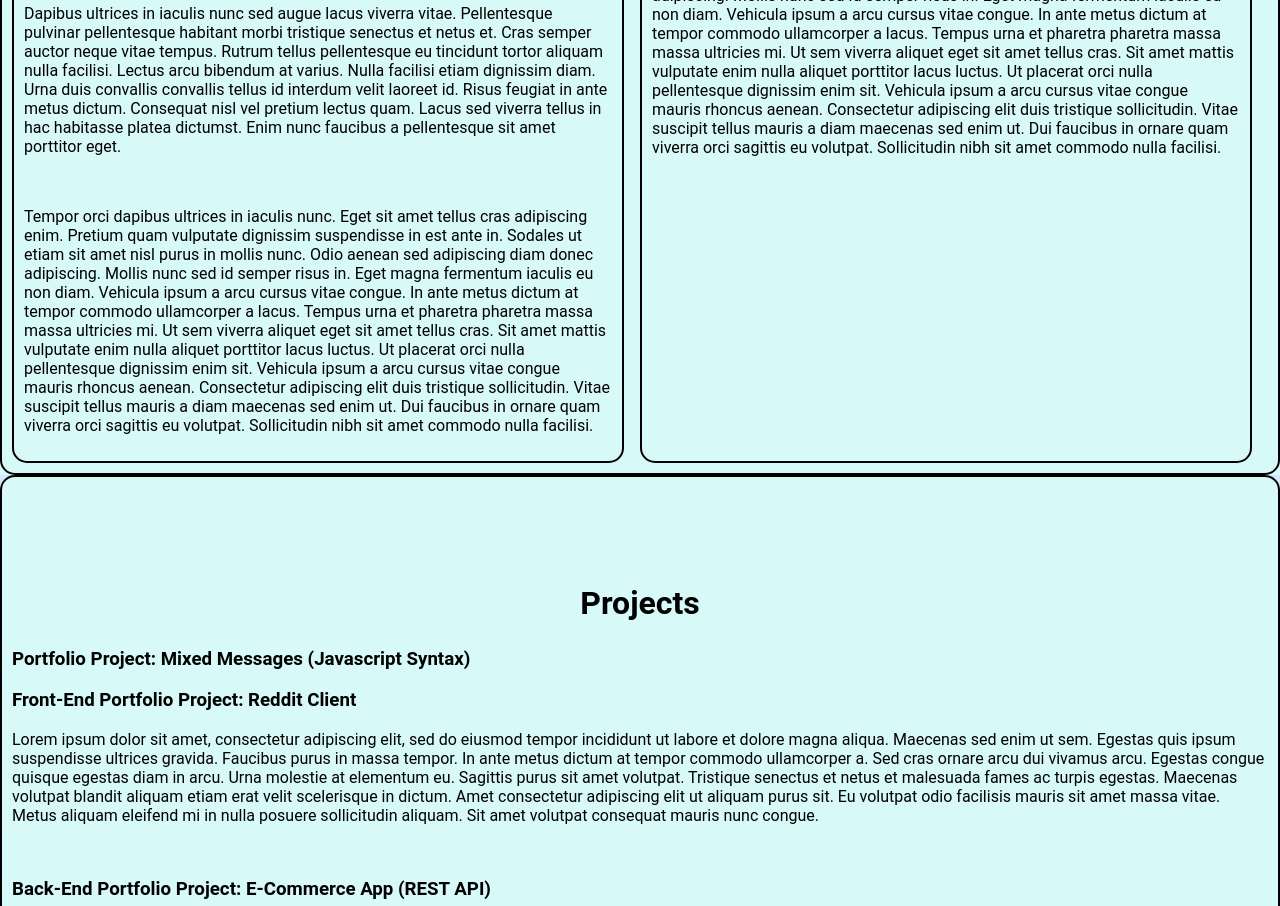
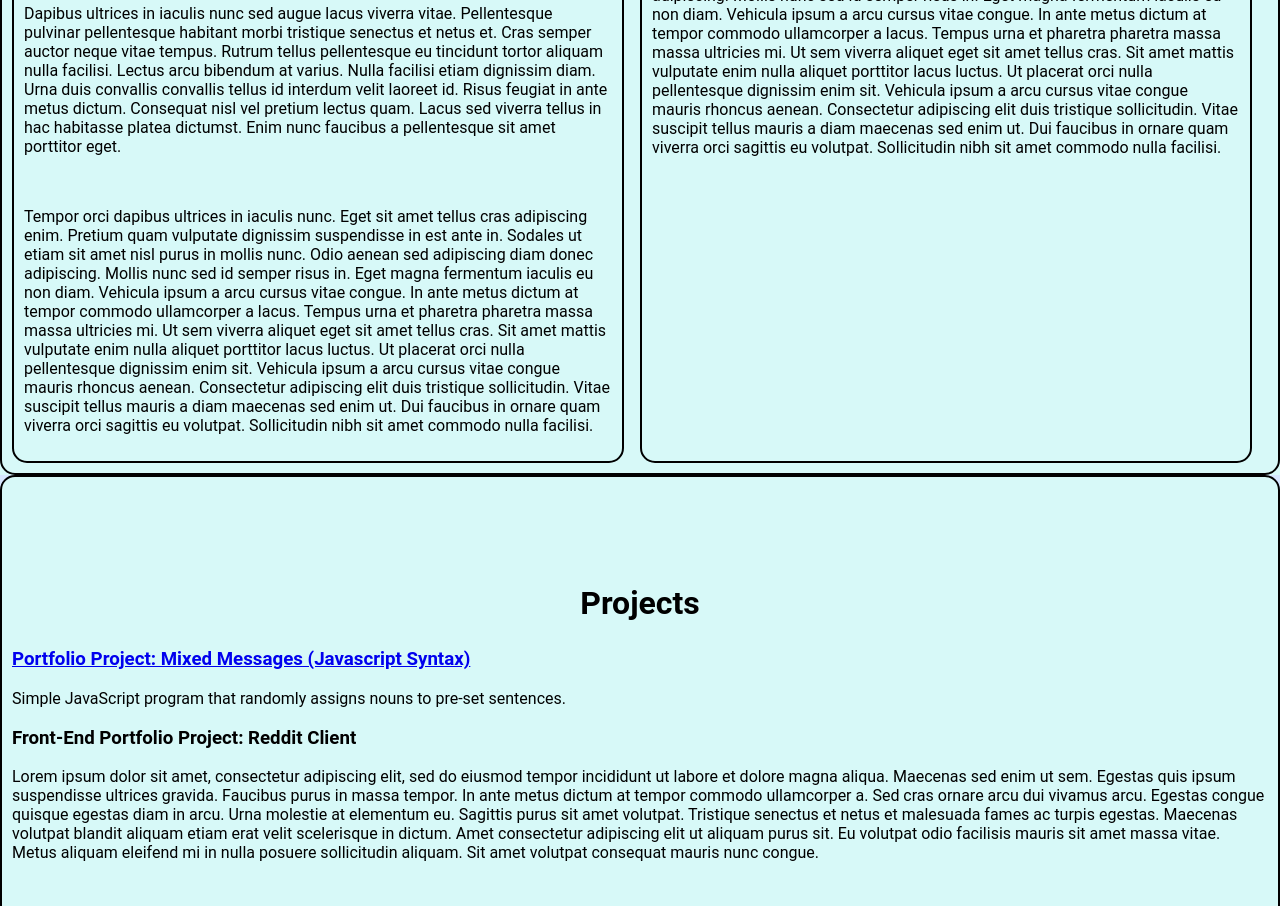
Before and after one commit to tpdowling/tpdowling.github.io, a plain HTML site: page index.html in a window 1280 px wide. Shown: the part 191-1097 px from the top of the page. Drawn offline with Linux system fonts and the light colour scheme.

Commit message:
Update index.html
updated to projects

```diff
--- a/index.html
+++ b/index.html
@@ -41,9 +41,9 @@
             <section id="projects">
                 <div class="projects-container">
                     <h2>Projects</h2>
-                    <h3>Portfolio Project: Mixed Messages (Javascript Syntax)</h3>
+                    <h3><a href="https://github.com/tpdowling/MixedMessages">Portfolio Project: Mixed Messages (Javascript Syntax)</a></h3>
                     <p>
-
+                        Simple JavaScript program that randomly assigns nouns to pre-set sentences.
                     </p>
 
                     <h3>Front-End Portfolio Project: Reddit Client</h3>
```
